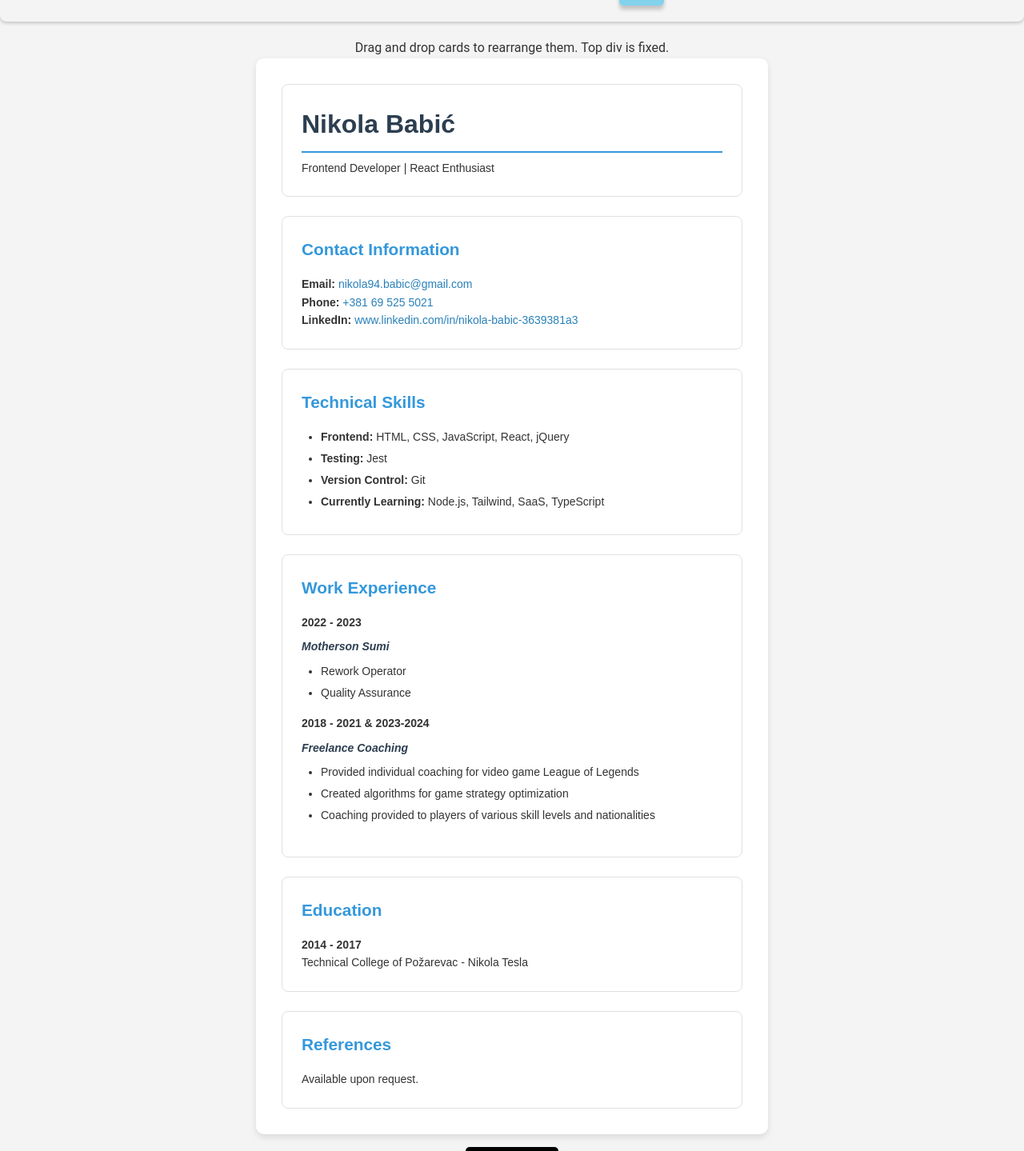
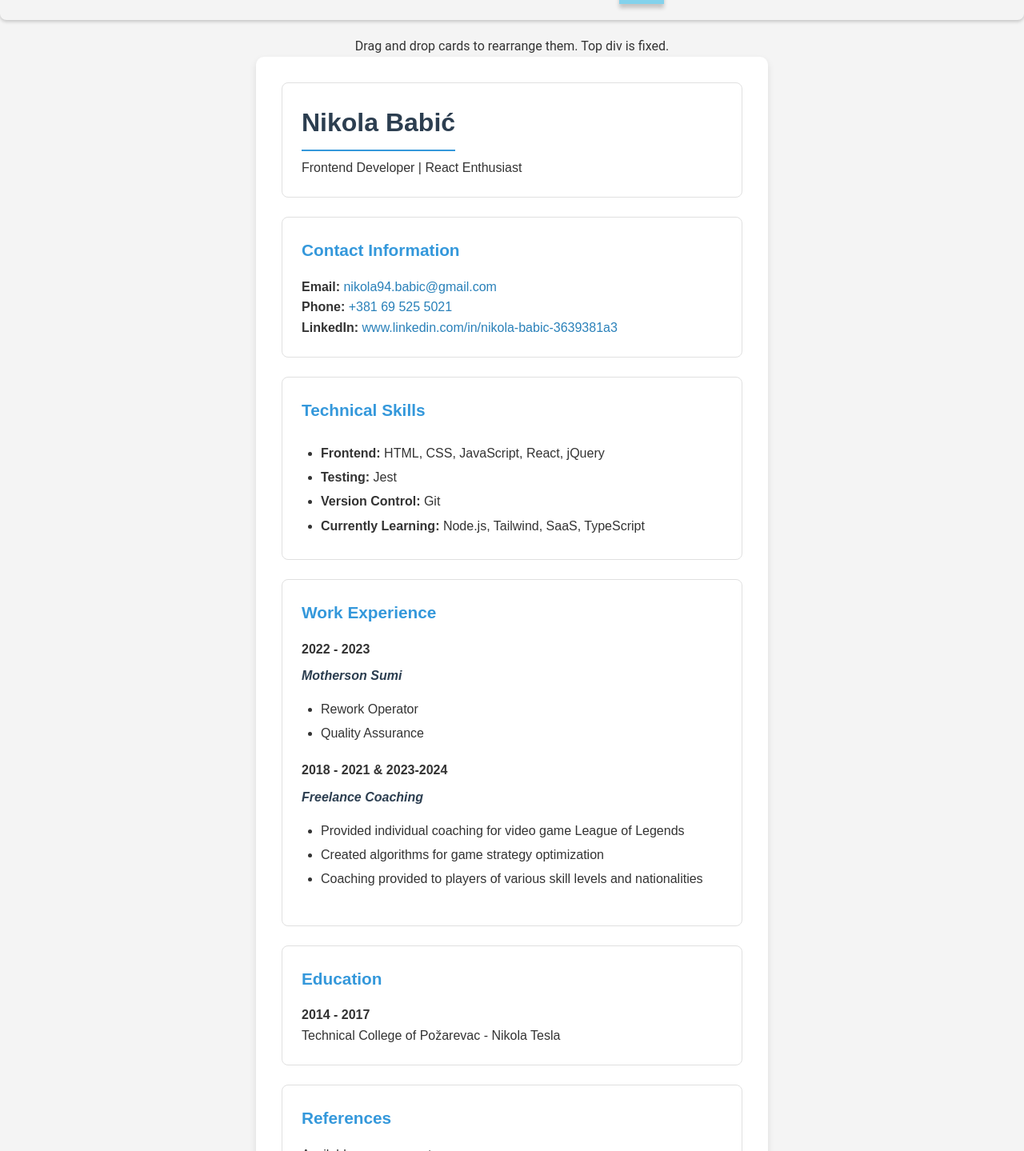
Before and after one commit to Nikola094/CV-application, a React (Vite) app: page / in a window 1280 px wide. Shown: the part 91-1530 px from the top of the page at 80% size. Built offline with nearby package versions, Linux system fonts and the light colour scheme.

Commit message:
added some logic, need to fix edit buttons

```diff
--- a/src/app.jsx
+++ b/src/app.jsx
@@ -8,6 +8,7 @@ function App() {
     fontSize: '14px',
     fontFamily: 'Arial, sans-serif',
     includePhoto: false,
+    showEditButtons: true
   });
 
   const handleSettingsChange = (newSetting) => {
@@ -19,7 +20,9 @@ function App() {
 
   return (
     <>
-      <ControlPanel onSettingsChange={handleSettingsChange} />
+      <ControlPanel
+      settings={settings}
+      onSettingsChange={handleSettingsChange} />
       <Cards settings={settings} />
     </>
   );
--- a/src/control-panel.jsx
+++ b/src/control-panel.jsx
@@ -1,8 +1,9 @@
 import downloadIcon from './assets/download.svg';
 import translateIcon from './assets/translate.svg';
 
+function ControlPanel({ settings, onSettingsChange }) {
+      if (!settings) return null;
 
-function ControlPanel({ onSettingsChange }) {
     return (
         <>
         <div className="control-panel"
@@ -64,11 +65,15 @@ function ControlPanel({ onSettingsChange }) {
             marginLeft: '0.5rem',
                        }} />
             </div>
-            <div className="photo-checkbox">
+            <div className="checkboxs" style={{
+                display: 'flex',
+                flexDirection: 'column'
+            }}>
                 <label htmlFor="include-photo">
                     <input type="checkbox"
                            id="include-photo"
                            name="include-photo"
+                           checked={settings.includePhoto || false}
                             onChange={(e) => onSettingsChange({ includePhoto: e.target.checked })}
                            style={{
                         marginRight: '0.5rem',
@@ -76,6 +81,18 @@ function ControlPanel({ onSettingsChange }) {
                         verticalAlign: 'middle',
                     }} />
                     Include Photo in Top Card
+                </label>
+                <label htmlFor="render-edit-btns">
+                    <input type="checkbox"
+                           name="render-edit"
+                           id="render-edit"
+                           checked={settings.showEditButtons || true}
+                           onChange={(e) => onSettingsChange({ showEditButtons: e.target.checked })}
+                           style={{
+                            marginRight: '0.5rem',
+                            verticalAlign: 'middle'
+                           }}/>
+                    Show Edit Buttons
                 </label>
             </div>
                 <div className="actions">
--- a/src/cv-cards.jsx
+++ b/src/cv-cards.jsx
@@ -1,69 +1,208 @@
-function Cards({settings }) {
-    const {color, fontSize, fontFamily, includePhoto} = settings;
+import { useState } from "react";
+
+function Cards({ settings }) {
+     if (!settings) return null;
+  const { color, fontSize, fontFamily, includePhoto = false , showEditButtons = true} = settings;
+  const [selectedSection, setSelectedSection] = useState(null);
+
   const cardStyle = {
     backgroundColor: color,
-        fontSize: fontSize,
     fontFamily: fontFamily,
-    }
+  };
 
+  const renderEditButtons = (sectionId) => {
+    if (showEditButtons === false) return null;
 
+    return selectedSection === sectionId ? (
+      <div className="card-buttons-wrapper">
+        <button className="card-buttons">Font Size</button>
+        <input
+          type="color"
+          className="color-picker-input"
+          defaultValue="#ffffff"
+          style={{
+            borderRadius: '50%',
+            width: '30px',
+            height: '30px',
+            cursor: 'pointer',
+            marginLeft: '0.5rem',
+            verticalAlign: 'middle',
+          }}
+        />
+        <button className="card-buttons">Edit</button>
+        <button className="card-buttons">Delete Line</button>
+        <button className="card-buttons">Delete Div</button>
+      </div>
+    ) : null;
+  };
+
+  const handleSectionClick = (sectionId) => {
+    setSelectedSection(sectionId);
+  };
 
   return (
     <>
       <div className="cards">
-                <div className='name-and-photo card' style={cardStyle}>
+        <div className="name-and-photo card" style={cardStyle}>
+          <div
+            className="photo"
+            style={{ display: "flex" }}
+            onClick={() => handleSectionClick('name-and-photo')}
+          >
+            {includePhoto && <img src="https://via.placeholder.com/150" alt="Profile" className="profile-photo" />}
+            <div className="section-wrapper">
               <h2>Nikola Babić</h2>
+              {renderEditButtons('name-header')}
+            </div>
+          </div>
+          <div
+            className="section-wrapper"
+            onClick={() => handleSectionClick('title-section')}
+          >
             <p>Frontend Developer | React Enthusiast</p>
-                    {includePhoto && <img src="https://via.placeholder.com/150" alt="Profile" className="profile-photo" />}
+            {renderEditButtons('title-section')}
+          </div>
         </div>
 
-                <div className='contact-info card' style={cardStyle}>
+        <div
+          className="contact-info card"
+          style={cardStyle}
+          onClick={() => handleSectionClick('contact-info')}
+        >
+          <div className="section-wrapper">
             <h3>Contact Information</h3>
+            {renderEditButtons('contact-header')}
+          </div>
+          <div className="section-wrapper">
             <p><strong>Email:</strong> <a href="mailto:nikola94.babic@gmail.com">nikola94.babic@gmail.com</a></p>
+            {renderEditButtons('contact-email')}
+          </div>
+          <div className="section-wrapper">
             <p><strong>Phone:</strong> <a href="tel:+381695255021">+381 69 525 5021</a></p>
+            {renderEditButtons('contact-phone')}
+          </div>
+          <div className="section-wrapper">
             <p><strong>LinkedIn:</strong> <a href="https://linkedin.com/in/nikola-babic-3639381a3" target="_blank" rel="noopener noreferrer">www.linkedin.com/in/nikola-babic-3639381a3</a></p>
+            {renderEditButtons('contact-linkedin')}
+          </div>
         </div>
 
-                <div className='skills card' style={cardStyle}>
+        <div
+          className="skills card"
+          style={cardStyle}
+          onClick={() => handleSectionClick('skills')}
+        >
+          <div className="section-wrapper">
             <h3>Technical Skills</h3>
+            {renderEditButtons('skills-header')}
+          </div>
           <ul>
+            <div className="section-wrapper">
               <li><strong>Frontend:</strong> HTML, CSS, JavaScript, React, jQuery</li>
+              {renderEditButtons('skills-frontend')}
+            </div>
+            <div className="section-wrapper">
               <li><strong>Testing:</strong> Jest</li>
+              {renderEditButtons('skills-testing')}
+            </div>
+            <div className="section-wrapper">
               <li><strong>Version Control:</strong> Git</li>
+              {renderEditButtons('skills-version-control')}
+            </div>
+            <div className="section-wrapper">
               <li><strong>Currently Learning:</strong> Node.js, Tailwind, SaaS, TypeScript</li>
+              {renderEditButtons('skills-learning')}
+            </div>
           </ul>
         </div>
 
-                <div className='experience card' style={cardStyle}>
+        <div
+          className="experience card"
+          style={cardStyle}
+          onClick={() => handleSectionClick('experience')}
+        >
+          <div className="section-wrapper">
             <h3>Work Experience</h3>
-                    <div className='job-years'>
+            {renderEditButtons('experience-header')}
+          </div>
+          <div className="job-years">
+            <div className="section-wrapper">
               <p><strong>2022 - 2023</strong></p>
-                        <p className='job-title'>Motherson Sumi</p>
+              {renderEditButtons('experience-years1')}
+            </div>
+            <div className="section-wrapper">
+              <p className="job-title">Motherson Sumi</p>
+              {renderEditButtons('experience-title1')}
+            </div>
             <ul>
+              <div className="section-wrapper">
                 <li>Rework Operator</li>
+                {renderEditButtons('experience-detail1')}
+              </div>
+              <div className="section-wrapper">
                 <li>Quality Assurance</li>
+                {renderEditButtons('experience-detail2')}
+              </div>
             </ul>
           </div>
-                    <div className='job-years'>
+          <div className="job-years">
+            <div className="section-wrapper">
               <p><strong>2018 - 2021 & 2023-2024</strong></p>
-                        <p className='job-title'>Freelance Coaching</p>
+              {renderEditButtons('experience-years2')}
+            </div>
+            <div className="section-wrapper">
+              <p className="job-title">Freelance Coaching</p>
+              {renderEditButtons('experience-title2')}
+            </div>
             <ul>
+              <div className="section-wrapper">
                 <li>Provided individual coaching for video game League of Legends</li>
+                {renderEditButtons('experience-detail3')}
+              </div>
+              <div className="section-wrapper">
                 <li>Created algorithms for game strategy optimization</li>
+                {renderEditButtons('experience-detail4')}
+              </div>
+              <div className="section-wrapper">
                 <li>Coaching provided to players of various skill levels and nationalities</li>
+                {renderEditButtons('experience-detail5')}
+              </div>
             </ul>
           </div>
         </div>
 
-                <div className='education card' style={cardStyle}>
+        <div
+          className="education card"
+          style={cardStyle}
+          onClick={() => handleSectionClick('education')}
+        >
+          <div className="section-wrapper">
             <h3>Education</h3>
+            {renderEditButtons('education-header')}
+          </div>
+          <div className="section-wrapper">
             <p><strong>2014 - 2017</strong></p>
+            {renderEditButtons('education-years')}
+          </div>
+          <div className="section-wrapper">
             <p>Technical College of Požarevac - Nikola Tesla</p>
+            {renderEditButtons('education-school')}
+          </div>
         </div>
 
-                <div className='references card' style={cardStyle}>
+        <div
+          className="references card"
+          style={cardStyle}
+          onClick={() => handleSectionClick('references')}
+        >
+          <div className="section-wrapper">
             <h3>References</h3>
+            {renderEditButtons('references-header')}
+          </div>
+          <div className="section-wrapper">
             <p>Available upon request.</p>
+            {renderEditButtons('references-text')}
+          </div>
         </div>
       </div>
       <button style={{
@@ -72,7 +211,9 @@ function Cards({settings }) {
         alignItems: 'center',
         backgroundColor: '#000000ff',
         margin: '1rem auto'
-            }}>Add Card</button>
+      }}>
+        Add Card
+      </button>
     </>
   );
 }
--- a/src/styles.css
+++ b/src/styles.css
@@ -102,17 +102,30 @@ li {
     margin-bottom: 1rem;
 }
 
-button {
+.section-wrapper{
+    display: flex;
+    justify-content: space-between;
+    align-items: center;
+    width: 100%;
+}
+
+.card-buttons-wrapper{
+    border: 1px solid black;
+    padding: 5px;
+
+}
+.card-buttons {
+    display: none;
     background-color: #3498db;
     color: white;
     border: none;
-    padding: 0.8rem 1.5rem;
+    margin: 5px;
+    padding: 0.3rem 0.5rem;
     border-radius: 5px;
+    font-size: 0.8rem;
     cursor: pointer;
-    font-size: 1rem;
-    transition: background-color 0.3s;
+    transition: background-color 0.2s ease;
 }
-
-button:hover {
-    background-color: #2980b9;
+button:active{
+    background-color:#1a5276;
 }
```
Lines whose indentation alone changed are shown as unchanged.
